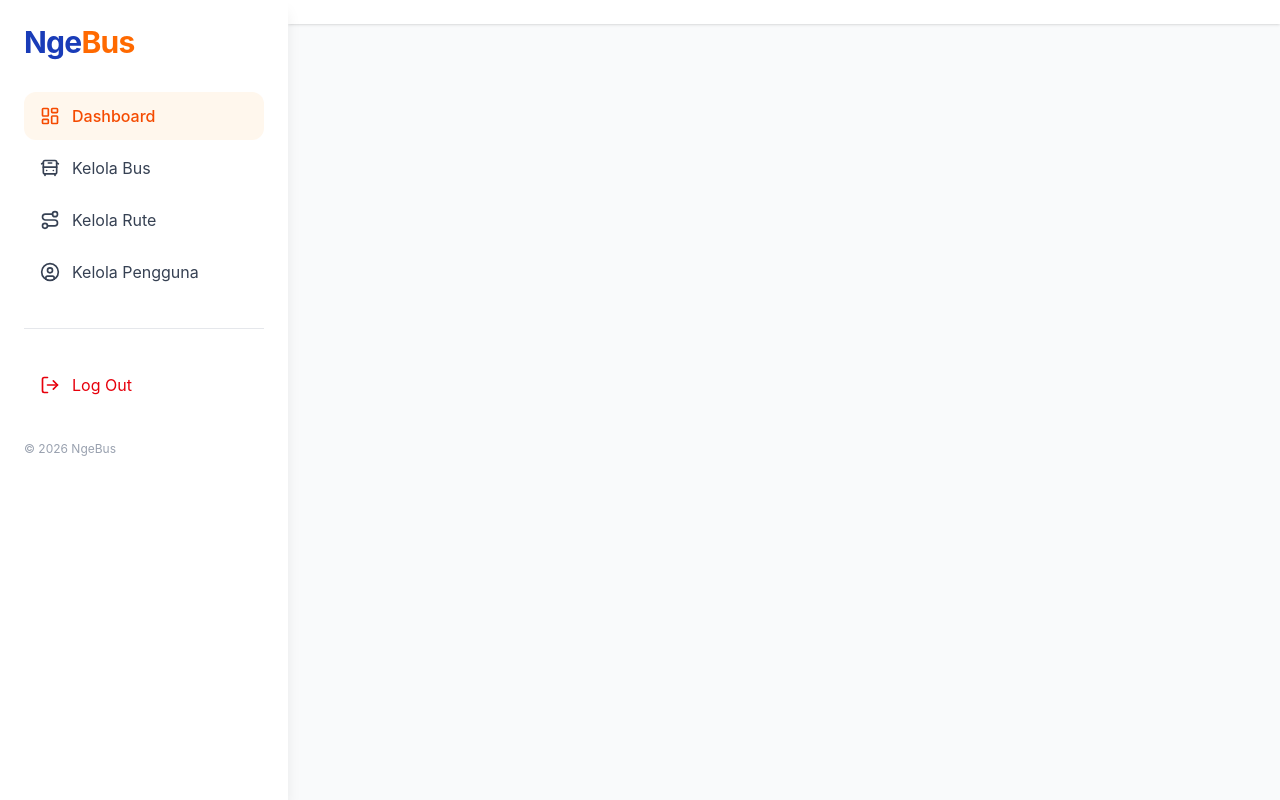
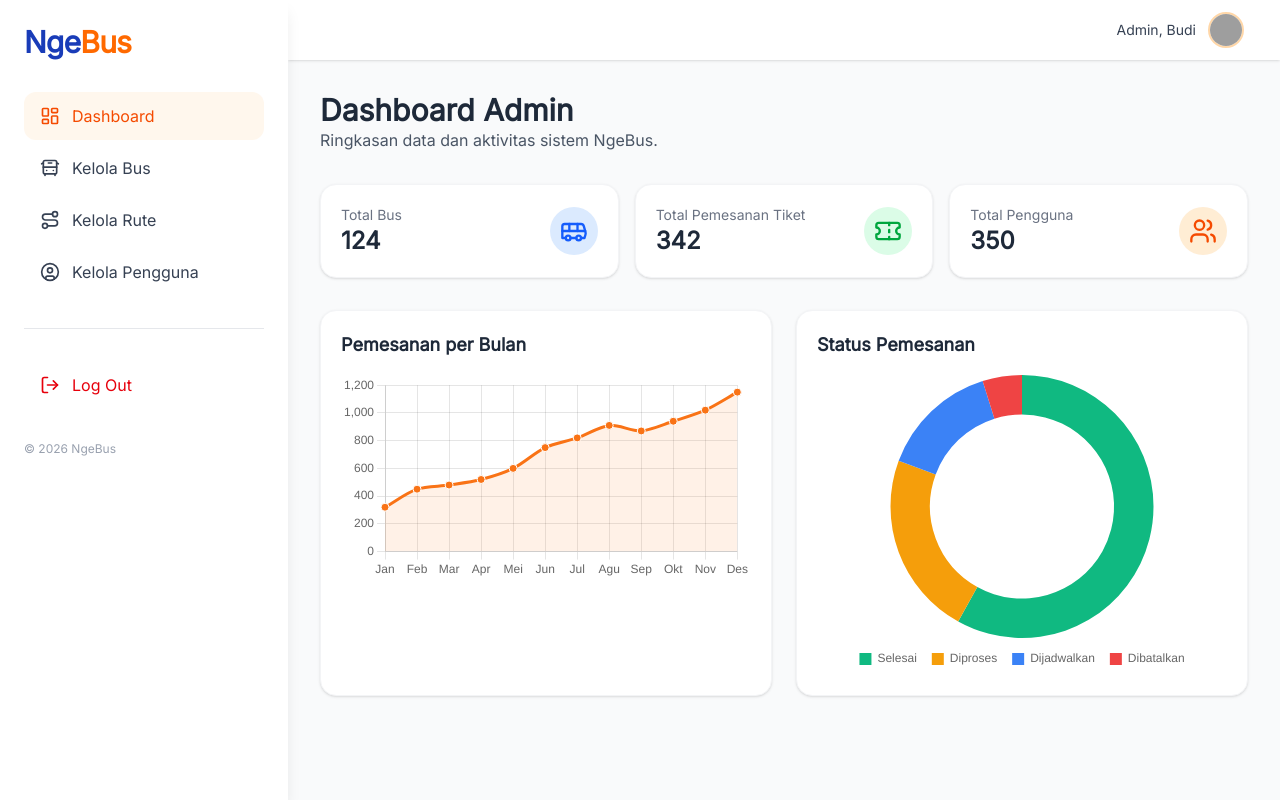
Before and after one commit to abdianysyah/NgeBus, a Vue app in the folder frontend/: page /admin/dashboard in a window 1280 px wide. Built offline with nearby package versions, Linux system fonts and the light colour scheme; sample sign-in values are in the browser's storage; grey boxes are pictures that could not be loaded.

Commit message:
styling dashboard admin

```diff
--- a/frontend/index.html
+++ b/frontend/index.html
@@ -5,6 +5,8 @@
     <link rel="icon" href="/favicon.ico">
     <meta name="viewport" content="width=device-width, initial-scale=1.0">
     <title>Vite App</title>
+    <!-- Google Fonts Inter -->
+    <link href="https://fonts.googleapis.com/css2?family=Inter:opsz@14..32&display=swap" rel="stylesheet">
   </head>
   <body class="bg-gray-50 antialiased">
     <div id="app"></div>
--- a/frontend/package.json
+++ b/frontend/package.json
@@ -14,6 +14,7 @@
   },
   "dependencies": {
     "@tailwindcss/vite": "^4.2.1",
+    "chart.js": "^4.5.1",
     "lucide-vue-next": "^0.577.0",
     "pinia": "^3.0.4",
     "sweetalert2": "^11.26.21",
--- a/frontend/src/App.vue
+++ b/frontend/src/App.vue
@@ -1,5 +1,5 @@
 <script setup>
-import { RouterLink, RouterView } from 'vue-router'
+import { RouterView } from 'vue-router'
 </script>
 
 <template>
--- a/frontend/src/assets/main.css
+++ b/frontend/src/assets/main.css
@@ -1 +1,5 @@
 @import "tailwindcss";
+
+body {
+    font-family: 'Inter', sans-serif;
+}
--- a/frontend/src/components/ui/Sidebar.vue
+++ b/frontend/src/components/ui/Sidebar.vue
@@ -54,4 +54,5 @@ const closeSidebar = () => {
             </p>
         </div>
     </aside>
+    <slot />
 </template>
--- a/frontend/src/layouts/AdminLayout.vue
+++ b/frontend/src/layouts/AdminLayout.vue
@@ -1,8 +1,98 @@
 <script setup>
-import { Menu } from 'lucide-vue-next';
-import Sidebar from '@/components/ui/Sidebar.vue';
+import { ref } from 'vue';
+import { X, LayoutDashboard, BusFrontIcon, RouteIcon, UserCircle, LogOut, MenuIcon  } from 'lucide-vue-next';
+import { RouterLink, useRouter } from 'vue-router';
+import Swal from 'sweetalert2';
+
+const router = useRouter()
+const sidebarOpen = ref(false)
+const toggleSidebar = () => {
+    sidebarOpen.value = !sidebarOpen.value
+}
+
+const closeSidebar = () => {
+    sidebarOpen.value = false
+}
+
+const logout = () => {
+    Swal.fire({
+        icon: "warning",
+        title: "logout",
+        text: "Anda yakin ingin keluar?",
+        showCancelButton: true,
+        confirmButtonText: "Logout"
+    }).then((result) => {
+        if (result.isConfirmed) {
+            localStorage.clear()
+            router.push("/login")
+        }
+    })
+}
+
 </script>
 
 <template>
+    <aside class="fixed inset-y-0 left-0 w-72 bg-white shadow-lg z-30 transform transition-transform duration-600 ease-in-out overflow-y-auto no-scrollbar"
+        :class="sidebarOpen ? 'translate-x-0' : '-translate-x-full lg:translate-x-0'">
+        <div class="p-6 relative">
+            <button @click="closeSidebar" class="absolute top-4 right-4 text-gray-500 hover:text-gray-800 lg:hidden">
+                <X class="text-2xl" />
+            </button>
+            <RouterLink to="/admin/dashboard" class="text-3xl font-bold text-blue-800 tracking-tight block mb-8">
+                Nge<span class="text-orange-500">Bus</span>
+            </RouterLink>
+            <nav class="space-y-1">
+                <RouterLink to="" class="flex items-center space-x-3 px-4 py-3 bg-orange-50 text-orange-600 rounded-xl font-medium">
+                    <LayoutDashboard class="w-5" />
+                    <span>Dashboard</span>
+                </RouterLink>
+                <RouterLink to="" class="flex items-center space-x-3 px-4 py-3 text-gray-700 hover:bg-gray-100 rounded-xl transition">
+                    <BusFrontIcon class="w-5" />
+                    <span>Kelola Bus</span>
+                </RouterLink>
+                <RouterLink to="" class="flex items-center space-x-3 px-4 py-3 text-gray-700 hover:bg-gray-100 rounded-xl transition">
+                    <RouteIcon class="w-5" />
+                    <span>Kelola Rute</span>
+                </RouterLink>
+                <RouterLink to="" class="flex items-center space-x-3 px-4 py-3 text-gray-700 hover:bg-gray-100 rounded-xl transition">
+                    <UserCircle class="w-5" />
+                    <span>Kelola Pengguna</span>
+                </RouterLink>
+            </nav>
 
+            <div class="pt-8 mt-8 border-t border-gray-200">
+                <button @click="logout" class="flex items-center space-x-3 px-4 py-3 text-red-600 hover:bg-red-50 rounded-xl transition">
+                    <LogOut class="w-5" />
+                    <span>Log Out</span>
+                </button>
+            </div>
+            <p class="text-xs text-gray-400 mt-8">
+                &copy; 2026 NgeBus
+            </p>
+        </div>
+    </aside>
+
+    <div class="fixed inset-0 bg-black bg-opacity-50 z-20 hidden transition-opacity"></div>
+    <div class="min-h-screen flex flex-col lg:ml-72">
+        <header class="bg-white shadow-sm sticky top-0 z-10">
+            <div class="px-4 sm:px-6 lg:px-8 py-3 flex items-center justify-between">
+                <button @click="toggleSidebar" class="lg:hidden text-gray-600 hover:text-gray-900 focus:outline-none mr-2">
+                    <MenuIcon class="text-2xl" />
+                </button>
+                <div class="flex items-center space-x-3 ml-auto">
+                    <span class="hidden sm:inline text-sm text-gray-700">Admin, Budi</span>
+                    <div class="relative">
+                        <button class="flex items-center focus:outline-none">
+                            <img src="https://randomuser.me/api/portraits/men/2.jpg" alt="Profil" class="w-9 h-9 rounded-full object-cover border-2 border-orange-200">
+                            <i class="fas fa-chevron-down ml-1 text-xs text-gray-500"></i>
+                        </button>
+                    </div>
+                </div>
+            </div>
+        </header>
+
+        <main class="flex-1 p-4 sm:p-6 lg:p-8 bg-gray-50">
+            <slot />
+        </main>
+    </div>
 </template>
--- a/frontend/src/views/admin/DashboardAdmin.vue
+++ b/frontend/src/views/admin/DashboardAdmin.vue
@@ -1,85 +1,124 @@
 <script setup>
-import { ref } from 'vue';
-import { XSquare, LayoutDashboard, BusFrontIcon, RouteIcon, UserCircle, LogOut, MenuIcon  } from 'lucide-vue-next';
-import { RouterLink, useRouter } from 'vue-router';
-import Swal from 'sweetalert2';
+import { onMounted, ref } from 'vue';
+import AdminLayout from '@/layouts/AdminLayout.vue';
+import { Bus, Ticket, Users } from 'lucide-vue-next';
+import { Chart } from 'chart.js/auto';
 
-const router = useRouter()
-const sidebarOpen = ref(false)
-const toggleSidebar = () => {
-    sidebarOpen.value = !sidebarOpen.value
-}
+const monthlyChart = ref(null)
+const statusChart = ref(null)
 
-const closeSidebar = () => {
-    sidebarOpen.value = false
-}
+onMounted(() => {
+    new Chart(monthlyChart.value, {
+        type: 'line',
+        data: {
+            labels: ['Jan', 'Feb', 'Mar', 'Apr', 'Mei', 'Jun', 'Jul', 'Agu', 'Sep', 'Okt', 'Nov', 'Des'],
+            datasets: [{
+                label: 'Jumlah Pemesanan',
+                data: [320, 450, 480, 520, 600, 750, 820, 910, 870, 940, 1020, 1150],
+                borderColor: '#f97316',
+                backgroundColor: 'rgba(249, 115, 22, 0.1)',
+                tension: 0.3,
+                fill: true,
+                pointBackgroundColor: '#f97316',
+                pointBorderColor: '#fff',
+                pointRadius: 4,
+                pointHoverRadius: 6
+            }]
+        },
+        options: {
+            responsive: true,
+            maintainAspectRatio: true, // Pertahankan rasio dalam container
+            plugins: {
+                legend: { display: false }
+            },
+            scales: {
+                y: { beginAtZero: true }
+            }
+        }
+    });
 
-const logout = () => {
-    Swal.fire({
-        icon: "warning",
-        title: "logout",
-        text: "Anda yakin ingin keluar?",
-        showCancelButton: true,
-        confirmButtonText: "Logout"
-    }).then((result) => {
-        if (result.isConfirmed) {
-            localStorage.clear()
-            router.push("/login")
+    new Chart(statusChart.value, {
+        type: 'doughnut',
+        data: {
+            labels: ['Selesai', 'Diproses', 'Dijadwalkan', 'Dibatalkan'],
+            datasets: [{
+                data: [540, 210, 135, 45],
+                backgroundColor: ['#10b981', '#f59e0b', '#3b82f6', '#ef4444'],
+                borderWidth: 0,
+                hoverOffset: 5
+            }]
+        },
+        options: {
+            responsive: true,
+            maintainAspectRatio: true,
+            cutout: '70%',
+            plugins: {
+                legend: {
+                    position: 'bottom',
+                    labels: { boxWidth: 12, padding: 15 }
+                }
+            }
         }
-    })
-}
+    });
+
+
+})
+
 
 </script>
 
 <template>
-    <aside class="fixed inset-y-0 left-0 w-72 bg-white shadow-lg z-30 transform transition-transform duration-600 ease-in-out overflow-y-auto no-scrollbar"
-        :class="sidebarOpen ? 'translate-x-0' : '-translate-x-full lg:translate-x-0'">
-        <div class="p-6 relative">
-            <button @click="closeSidebar" class="absolute top-4 right-4 text-gray-500 hover:text-gray-800 lg:hidden">
-                <XSquare class="text-2xl" />
-            </button>
-            <RouterLink to="/admin/dashboard" class="text-3xl font-bold text-blue-800 tracking-tight block mb-8">
-                Nge<span class="text-orange-500">Bus</span>
-            </RouterLink>
-            <nav class="space-y-1">
-                <RouterLink to="" class="flex items-center space-x-3 px-4 py-3 bg-orange-50 text-orange-600 rounded-xl font-medium">
-                    <LayoutDashboard class="w-5" />
-                    <span>Dashboard</span>
-                </RouterLink>
-                <RouterLink to="" class="flex items-center space-x-3 px-4 py-3 text-gray-700 hover:bg-gray-100 rounded-xl transition">
-                    <BusFrontIcon class="w-5" />
-                    <span>Kelola Bus</span>
-                </RouterLink>
-                <RouterLink to="" class="flex items-center space-x-3 px-4 py-3 text-gray-700 hover:bg-gray-100 rounded-xl transition">
-                    <RouteIcon class="w-5" />
-                    <span>Kelola Rute</span>
-                </RouterLink>
-                <RouterLink to="" class="flex items-center space-x-3 px-4 py-3 text-gray-700 hover:bg-gray-100 rounded-xl transition">
-                    <UserCircle class="w-5" />
-                    <span>Kelola Pengguna</span>
-                </RouterLink>
-            </nav>
+    <AdminLayout>
+        <div class="mb-8">
+            <h2 class="text-2xl lg:text-3xl font-bold text-gray-800">Dashboard Admin</h2>
+            <p class="text-gray-600">Ringkasan data dan aktivitas sistem NgeBus.</p>
+        </div>
 
-            <div class="pt-8 mt-8 border-t border-gray-200">
-                <button @click="logout" class="flex items-center space-x-3 px-4 py-3 text-red-600 hover:bg-red-50 rounded-xl transition">
-                    <LogOut class="w-5" />
-                    <span>Log Out</span>
-                </button>
+        <div class="grid grid-cols-1 sm:grid-cols-2 lg:grid-cols-3 gap-4 mb-8">
+            <div class="bg-white p-5 rounded-2xl shadow-sm border border-gray-100 flex items-center justify-between hover:shadow-md transition">
+                <div>
+                    <p class="text-sm text-gray-500">Total Bus</p>
+                    <p class="text-2xl font-bold text-gray-800">124</p>
+                </div>
+                <div class="bg-blue-100 w-12 h-12 rounded-full flex items-center justify-center text-blue-600">
+                    <Bus class="w-7 h-7" />
+                </div>
             </div>
-            <p class="text-xs text-gray-400 mt-8">
-                &copy; 2026 NgeBus
-            </p>
+            <div class="bg-white p-5 rounded-2xl shadow-sm border border-gray-100 flex items-center justify-between hover:shadow-md transition">
+                <div>
+                    <p class="text-sm text-gray-500">Total Pemesanan Tiket</p>
+                    <p class="text-2xl font-bold text-gray-800">342</p>
+                </div>
+                <div class="bg-green-100 w-12 h-12 rounded-full flex items-center justify-center text-green-600">
+                    <Ticket class="w-7 h-7" />
+                </div>
+            </div>
+            <div class="bg-white p-5 rounded-2xl shadow-sm border border-gray-100 flex items-center justify-between hover:shadow-md transition">
+                <div>
+                    <p class="text-sm text-gray-500">Total Pengguna</p>
+                    <p class="text-2xl font-bold text-gray-800">350</p>
+                </div>
+                <div class="bg-orange-100 w-12 h-12 rounded-full flex items-center justify-center text-orange-600">
+                    <Users class="w-7 h-7" />
+                </div>
+            </div>
         </div>
-    </aside>
 
-    <div class="fixed inset-0 bg-black bg-opacity-50 z-20 hidden transition-opacity"></div>
-    <div class="min-h-screen flex flex-col lg:ml-72">
-        <header class="bg-white shadow-sm sticky top-0 z-10">
-            <div class="px-4 sm:px-6 lg:px-8 py-3 flex items-center justify-between">
-                <button @click="toggleSidebar" class="lg:hidden text-gray-600 hover:text-gray-900 focus:outline-none">
-                    <MenuIcon class="text-2xl" />
-                </button>
+        <div class="grid grid-cols-1 lg:grid-cols-2 gap-6 mb-8">
+            <div class="lg:col-span-1 bg-white rounded-2xl shadow-sm border border-gray-100 p-5">
+                <h3 class="text-lg font-semibold text-gray-800 mb-4">Pemesanan per Bulan</h3>
+                <div class=" relative">
+                    <!-- Chart here! -->
+                    <canvas ref="monthlyChart"></canvas>
+                </div>
             </div>
-        </header>
-    </div>
+
+            <div class="bg-white rounded-2xl shadow-sm border border-gray-100 p-5">
+                <h3 class="text-lg font-semibold text-gray-800 mb-4">Status Pemesanan</h3>
+                <div class="relative flex items-center justify-center">
+                    <canvas ref="statusChart" class="max-h-full max-w-full"></canvas>
+                </div>
+            </div>
+        </div>
+    </AdminLayout>
 </template>
```
Also changed, not shown: frontend/src/router/index.js (+8 -1 lines), frontend/src/views/error/NotFound.vue (added, +36 -0 lines), 1 other file (tests, documents, lock files or other folders).
